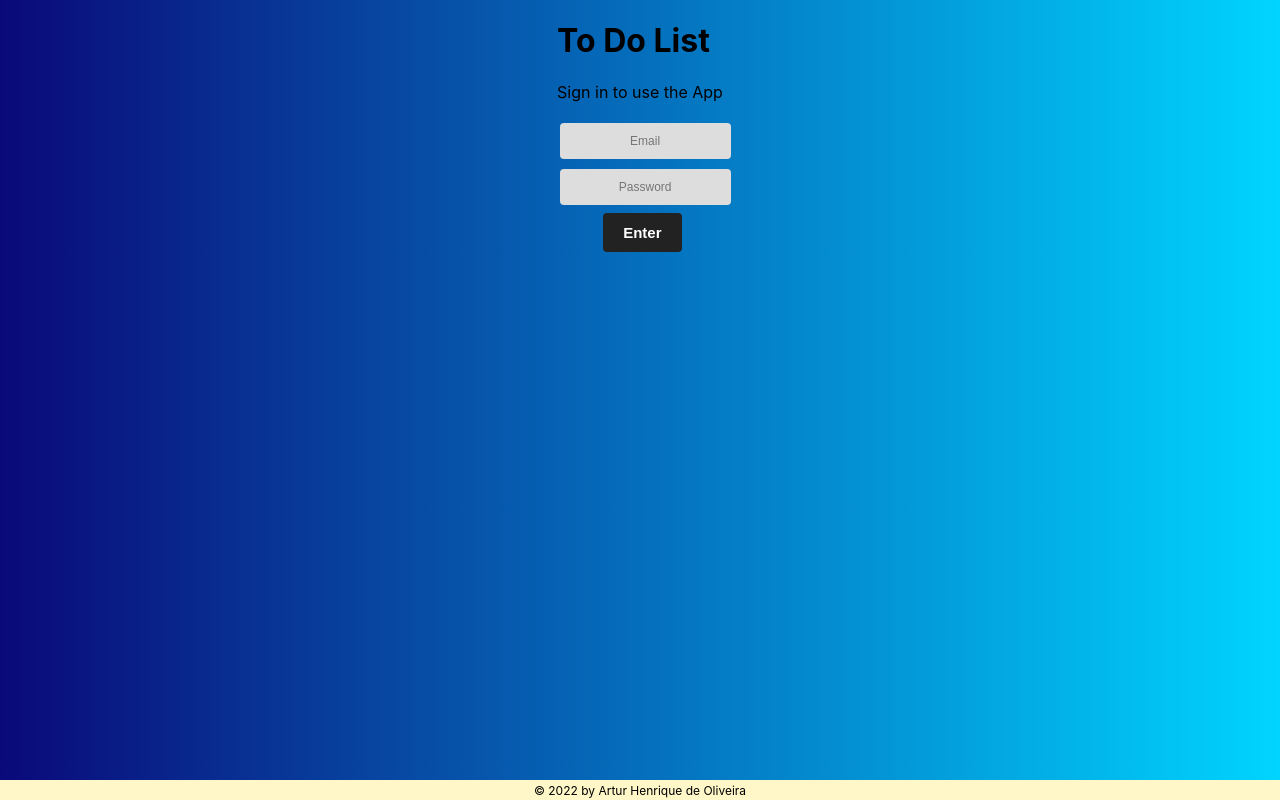
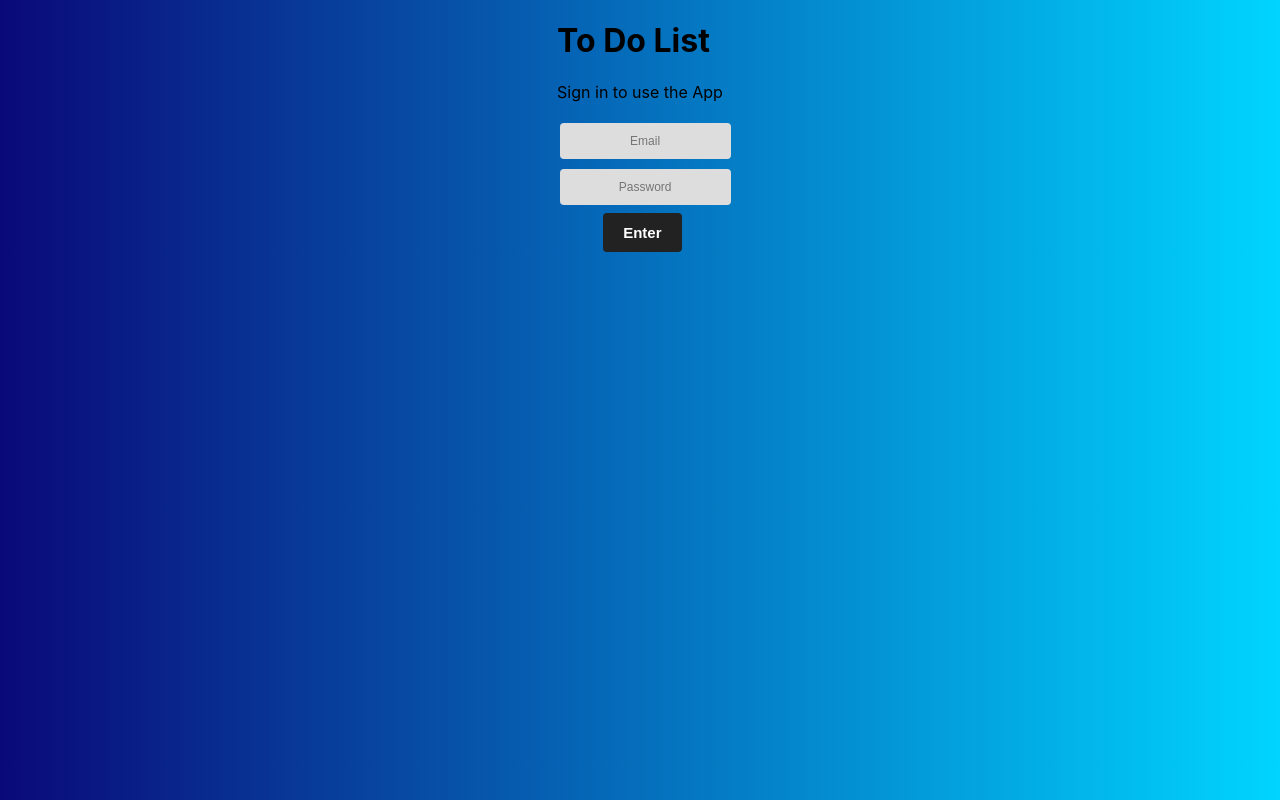
Before and after one commit to arturholiv/todolist, a React (Create React App) app in the folder todolist/: page / in a window 1280 px wide. Built offline with nearby package versions, Linux system fonts and the light colour scheme.

Commit message:
Revert "feat: add footer"
This reverts commit 1c6f4420c73c9e0595e1897eb797056806d5a8c5.

```diff
--- a/todolist/src/App.css
+++ b/todolist/src/App.css
@@ -106,16 +106,3 @@ body {
   display: flex;
   justify-content: center;
 }
-
-.footer {
-  background-color: #fff7c7;
-  height: 20px;
-  display: flex;
-  align-items: center;
-  justify-content: center;
-  font-size: 1.5vh;
-  width: 100%;
-  position: absolute;
-  bottom: 0;
-  left: 0;
-}
--- a/todolist/src/components/Footer.jsx
+++ /dev/null
@@ -1,10 +0,0 @@
-import React from 'react';
-
-export default function Footer() {
-
-  return (
-    <footer className="footer">
-     <p>© 2022 by Artur Henrique de Oliveira</p>
-    </footer>
-  );
-}
--- a/todolist/src/pages/Login.js
+++ b/todolist/src/pages/Login.js
@@ -3,7 +3,6 @@ import React from 'react';
 import { connect } from 'react-redux';
 import { Link } from 'react-router-dom';
 import loginEmail from '../actions';
-import Footer from '../components/Footer';
 
 class Login extends React.Component {
   constructor() {
@@ -83,7 +82,6 @@ class Login extends React.Component {
             </button>
           </Link>
         </form>
-        <Footer />
       </div>);
   }
 }
--- a/todolist/src/pages/Todo.js
+++ b/todolist/src/pages/Todo.js
@@ -4,7 +4,6 @@ import TodosList from "../components/TodosList";
 import { AiOutlineUnorderedList } from "react-icons/ai"
 import { connect } from "react-redux";
 import { deleteAll, saveTodos } from "../actions";
-import Footer from "../components/Footer";
 
 const Todo = ({deleteAll, saveTodos}) => {
   useEffect(() => {
@@ -26,7 +25,6 @@ const Todo = ({deleteAll, saveTodos}) => {
           Delete All
         </button>
       </div>
-      <Footer />
     </div>
   );
 }
```
